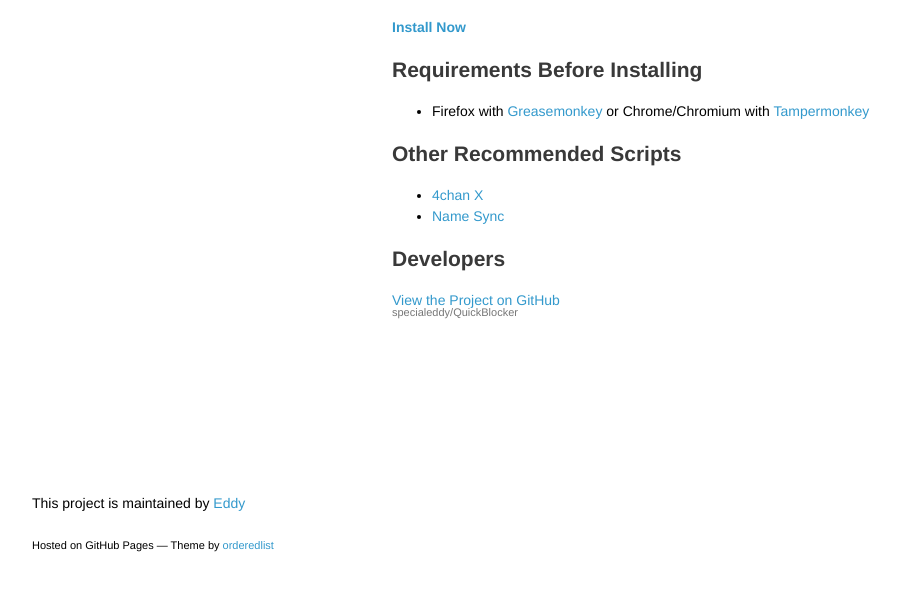
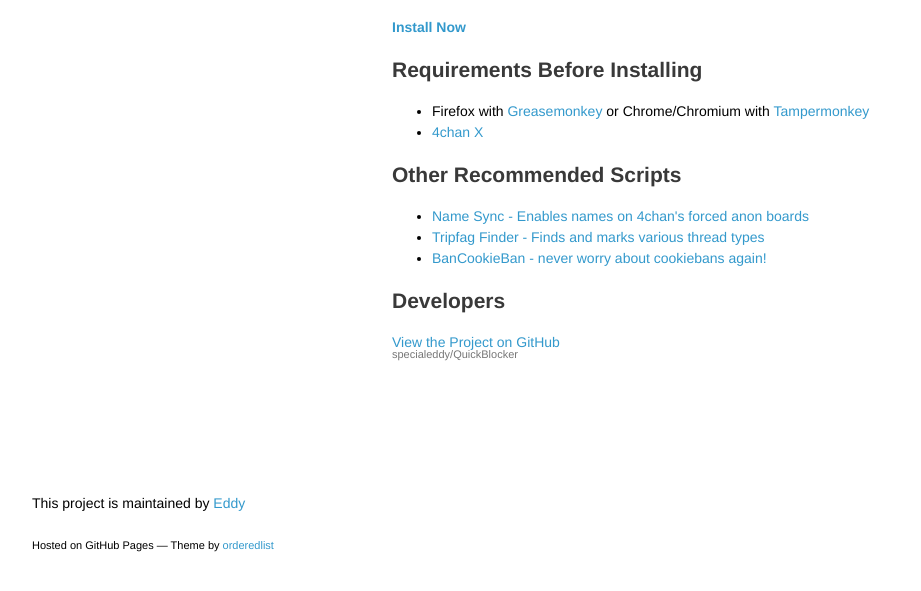
Before and after one commit to MacilPrime/QuickBlocker, a plain HTML site: page index.html in a window 1280 px wide. Shown: the part 175-766 px from the top of the page, without its empty margins (178-1099 px from the left). Drawn offline with Linux system fonts and the light colour scheme.

Commit message:
Add recommended scripts

```diff
--- a/index.html
+++ b/index.html
@@ -21,9 +21,7 @@
       <section>
         <h1>Info</h1>
 
-<p>This script adds a <img src="img/x.gif" /> button near all posts, which
-can be used to hide all posts by a single user within a thread. This script is
-mainly designed to help deal with spambots.</p>
+		<p>This script adds a <img src="img/x.gif" /> button near all posts, which can be used to hide all posts by a single user within a thread. This script is mainly designed to help deal with spambots.</p>
 
 		<p><a class="installLink" href="https://raw.github.com/specialeddy/QuickBlocker/master/QuickBlocker.user.js">Install Now</a></p>
 
@@ -31,19 +29,20 @@
 
 		<ul>
 		<li>Firefox with <a href="https://addons.mozilla.org/en-US/firefox/addon/greasemonkey/">Greasemonkey</a> or Chrome/Chromium with <a href="https://chrome.google.com/webstore/detail/tampermonkey/dhdgffkkebhmkfjojejmpbldmpobfkfo">Tampermonkey</a></li>
+		<li><a href="http://ihavenoface.github.com/4chan-x/">4chan X</a></li>
 		</ul>
 
 		<h2>Other Recommended Scripts</h2>
 
 		<ul>
-<li><a href="http://ihavenoface.github.com/4chan-x/">4chan X</a></li>
-<li><a href="http://milkytiptoe.github.com/Name-Sync/">Name Sync</a></li>
+		<li><a href="http://milkytiptoe.github.com/Name-Sync/">Name Sync - Enables names on 4chan's forced anon boards</a></li>
+		<li><a href="https://bstats.github.io/Tripfag-Finder/">Tripfag Finder - Finds and marks various thread types</a></li>
+		<li><a href="https://imagesync.org/bancookieban/0.4/BanCookieBan.user.js">BanCookieBan - never worry about cookiebans again!</a></li>
 		</ul>
 
 		<h2>Developers</h2>
 
-<p class="view"><a href="https://github.com/specialeddy/QuickBlocker">View the
-Project on GitHub <small>specialeddy/QuickBlocker</small></a></p>
+		<p class="view"><a href="https://github.com/specialeddy/QuickBlocker">View the Project on GitHub <small>specialeddy/QuickBlocker</small></a></p>
 
       </section>
       <footer>
```
Lines whose indentation alone changed are shown as unchanged.
